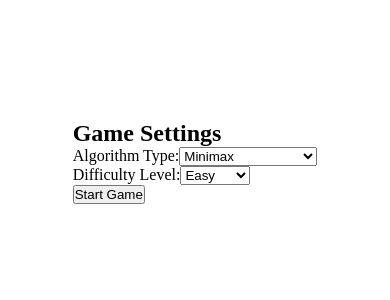
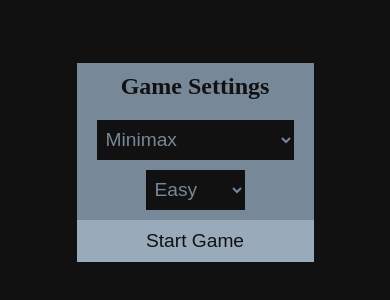
Before and after one commit to sherif3hassan/Connect-four, a React (Vite) app in the folder Frontend/: page / in a window 390 px wide. Shown: the part 260-560 px from the top of the page. Built offline with nearby package versions, Linux system fonts and the light colour scheme.

Commit message:
Fix mobile responsivness + more flexbox

```diff
--- a/Frontend/src/GameBoard.jsx
+++ b/Frontend/src/GameBoard.jsx
@@ -1,4 +1,3 @@
-import React, { useState } from "react";
 import "./css/boardStyle.css";
 import Piece from "./Piece";
 import { useEffect } from "react";
@@ -22,10 +21,21 @@ async function getBoard() {
 function GameBoard() {
   const navigate = useNavigate();
   const { board, setBoard, playNextMove } = useGameContext();
+
+  async function handleReset() {
+    const response = await fetch(`http://localhost:8000/reset/`, {
+      method: "POST",
+      headers: {
+        "Content-Type": "application/json",
+      },
+    });
+    const data = await response.json();
+    setBoard(data.board);
+  }
+
   useEffect(() => {
     handleReset();
     getBoard().then((board) => {
-      console.log(board);
       if (board) {
         setBoard(board);
       }
@@ -38,16 +48,6 @@ function GameBoard() {
         setBoard(board);
       }
     });
-  }
-  async function handleReset() {
-    const response = await fetch(`http://localhost:8000/reset/`, {
-      method: "POST",
-      headers: {
-        "Content-Type": "application/json",
-      },
-    });
-    const data = await response.json();
-    setBoard(data.board);
   }
   function handleBack() {
     navigate("/");
@@ -62,7 +62,7 @@ function GameBoard() {
         const turn = getTurnPlayer(piece);
         if (piece !== 0) {
           Pieces.push(
-            <Piece key={i * 7 + j} x={j * 120 + 15} y={i * 108} turn={turn} />
+            <Piece key={i * 7 + j} x={j} y={i} turn={turn} />
           );
         }
       }
@@ -71,19 +71,19 @@ function GameBoard() {
 
   return (
     <>
-      <div className='board-container'>
-        <div className='piece-container'>
-          <div className='board'></div>
+      <div className="board-container">
+        <div className="piece-container">
+          <div className="board"></div>
           {Pieces}
         </div>
-        <div className='button-container'>
-          <button className='backBtn' onClick={handleBack}>
+        <div className="button-container">
+          <button className="btn back-btn" onClick={handleBack}>
             Back
           </button>
-          <button className='nextMove' onClick={handleNextMove}>
+          <button className="btn next-btn" onClick={handleNextMove}>
             Next Move
           </button>
-          <button className='resetBtn' onClick={handleReset}>
+          <button className="btn reset-btn" onClick={handleReset}>
             Reset Board
           </button>
         </div>
--- a/Frontend/src/GameSettings.jsx
+++ b/Frontend/src/GameSettings.jsx
@@ -1,4 +1,4 @@
-import React, { useState, useCallback } from "react";
+import "./css/settingsStyle.css";
 import { difficultyConverter, getDifficulty } from "./utils";
 import { useNavigate } from "react-router-dom";
 import { useGameContext } from "./GameContext";
@@ -52,32 +52,30 @@ function GameSettings() {
     }
 
     return (
-    <div>
+        <div className="settings-container">
             <h2>Game Settings</h2>
             <div>
-        <label htmlFor='algorithmTypeSelect'>Algorithm Type:</label>
                 <select
-          id='algorithmTypeSelect'
+                    id="algorithmTypeSelect"
                     value={algorithmType}
                     onChange={handleAlgorithmTypeChange}
                 >
-          <option value='minimax'>Minimax</option>
-          <option value='alpha-beta'>Alpha-Beta Pruning</option>
+                    <option value="minimax">Minimax</option>
+                    <option value="alpha-beta">Alpha-Beta Pruning</option>
                 </select>
             </div>
             <div>
-        <label htmlFor='difficultyLevelSelect'>Difficulty Level:</label>
                 <select
-          id='difficultyLevelSelect'
+                    id="difficultyLevelSelect"
                     value={difficultyLevel}
                     onChange={handleDifficultyLevelChange}
                 >
-          <option value='easy'>Easy</option>
-          <option value='medium'>Medium</option>
-          <option value='hard'>Hard</option>
+                    <option value="easy">Easy</option>
+                    <option value="medium">Medium</option>
+                    <option value="hard">Hard</option>
                 </select>
             </div>
-      <button onClick={handleStartGameClick}>Start Game</button>
+            <button className="btn start-btn" onClick={handleStartGameClick}>Start Game</button>
         </div>
     );
 }
--- a/Frontend/src/Piece.jsx
+++ b/Frontend/src/Piece.jsx
@@ -1,14 +1,54 @@
-import React, { useEffect } from "react";
+import { useEffect } from "react";
 import "./css/pieceStyle.css";
 import { useRef } from "react";
 
+function mapXPosToPercent(x) {
+    switch (x) {
+        case 0:
+            return 1.9;
+        case 1:
+            return 15.9;
+        case 2:
+            return 29.9;
+        case 3:
+            return 43.9;
+        case 4:
+            return 57.9;
+        case 5:
+            return 71.9;
+        case 6:
+            return 86;
+        default:
+            throw new Error("Invalid x position");
+    }
+}
+
+function mapYPosToPercent(y) {
+    switch (y) {
+        case 0:
+            return 0.5;
+        case 1:
+            return 17.5;
+        case 2:
+            return 33.5;
+        case 3:
+            return 50.5;
+        case 4:
+            return 67.5;
+        case 5:
+            return 83.5;
+        default:
+            throw new Error("Invalid y position");
+    }
+}
+
 export default function Piece({ x, y, turn }) {
-  // Delay the rendering of the piece until the x and y coordinates are set
-  const pieceRef = useRef(null);
-  useEffect(() => {
-    pieceRef.current.style.left = `${x}px`;
-    pieceRef.current.style.top = `${y}px`;
-  }, [x, y]);
+    // Delay the rendering of the piece until the x and y coordinates are set
+    const pieceRef = useRef(null);
+    useEffect(() => {
+        pieceRef.current.style.left = `${mapXPosToPercent(x)}%`;
+        pieceRef.current.style.top = `${mapYPosToPercent(y)}%`;
+    }, [x, y]);
 
-  return <div ref={pieceRef} className={`piece piece-${turn}`}></div>;
+    return <div ref={pieceRef} className={`piece piece-${turn}`}></div>;
 }
--- a/Frontend/src/css/boardStyle.css
+++ b/Frontend/src/css/boardStyle.css
@@ -1,11 +1,9 @@
-
-:root{
-    --boardHeight: 640px;
+:root {
+  --boardHeight: 100%;
   --aspectRatio: 853/640;
 }
 
-
-.board{
+.board {
   background-image: url(../assets/Connect4Board.svg);
   background-repeat: no-repeat;
   background-size: auto 100%;
@@ -14,26 +12,59 @@
   position: relative;
   z-index: 2;
   background-position: center;
+  filter: invert(8%) sepia(94%) saturate(4568%) hue-rotate(214deg)
+    brightness(93%) contrast(92%);
 }
 
-.piece-container{
+.piece-container {
   aspect-ratio: var(--aspectRatio);
   height: var(--boardHeight);
   position: relative;
   z-index: 1;
 }
 
-.board-container{
+.board-container {
   width: 100%;
-    height: 100%;
+  height: 90%;
   display: flex;
   flex-direction: column;
   justify-content: center;
   align-items: center;
 }
 
-/* style the button */
-.nextMove{
+.button-container {
+  width: 80%;
+  height: 10%;
+  display: flex;
+  flex-direction: row;
+  justify-content: center;
+  align-items: center;
+}
+
+.btn {
+  padding: 10px;
+  flex: 1;
+  cursor: pointer;
+  text-align: center;
+  text-decoration: none;
+  font-size: 1.2rem;
+  border: none;
+}
+
+.reset-btn {
+  background-color: #aa1818;
+  color: white;
+}
+
+.back-btn {
+  background-color: #5e4caf;
+  color: white;
+}
+
+.next-btn {
+}
+
+.nextMove {
   padding: 15px 32px;
   text-align: center;
   text-decoration: none;
@@ -42,25 +73,16 @@
   cursor: pointer;
   width: 100%;
   height: 100%;
-    font-family: 'Roboto', sans-serif;
+  font-family: "Roboto", sans-serif;
   font-weight: bold;
   font-size: 1.5rem;
   color: white;
   background-color: #5e4caf;
   border: none;
   box-shadow: 0 9px #999;
-
 }
 
-.button-container{
-    width: 100%;
-    height: 100%;
-    display: flex;
-    flex-direction: row;
-    justify-content: center;
-    align-items: center;
-}
-.resetBtn{
+.resetBtn {
   padding: 15px 32px;
   text-align: center;
   text-decoration: none;
@@ -69,16 +91,16 @@
   cursor: pointer;
   width: 100%;
   height: 100%;
-        font-family: 'Roboto', sans-serif;
+  font-family: "Roboto", sans-serif;
   font-weight: bold;
   font-size: 1.5rem;
   color: white;
   background-color: #aa1818;
   border: none;
   box-shadow: 0 9px #999;
+}
 
-}
-.backBtn{
+.backBtn {
   padding: 15px 32px;
   text-align: center;
   text-decoration: none;
@@ -87,12 +109,11 @@
   cursor: pointer;
   width: 100%;
   height: 100%;
-        font-family: 'Roboto', sans-serif;
+  font-family: "Roboto", sans-serif;
   font-weight: bold;
   font-size: 1.5rem;
   color: white;
   background-color: #5e4caf;
   border: none;
   box-shadow: 0 9px #999;
-
 }
--- a/Frontend/src/css/index.css
+++ b/Frontend/src/css/index.css
@@ -1,14 +1,17 @@
-*{
+* {
   margin: 0;
   padding: 0;
   box-sizing: border-box;
 }
 
-body, html, #root{
+body,
+html,
+#root {
   height: 100%;
+  background-color: #111;
 }
 
-#root{
+#root {
   display: flex;
   justify-content: center;
   align-items: center;
--- a/Frontend/src/css/pieceStyle.css
+++ b/Frontend/src/css/pieceStyle.css
@@ -1,6 +1,6 @@
 .piece{
     border-radius: 50%;
-    width: 100px;
+    width: 12%;
     aspect-ratio: 1/1;
 
     position: absolute;
--- /dev/null
+++ b/Frontend/src/css/settingsStyle.css
@@ -0,0 +1,31 @@
+.settings-container {
+  display: flex;
+  flex-direction: column;
+  justify-content: center;
+  align-items: center;
+  background-color: #789;
+  gap: 10px;
+}
+
+.settings-container h2 {
+  color: #111;
+  font-size: 1.5rem;
+  padding: 10px;
+}
+
+.settings-container select {
+    height: 40px;
+    border: none;
+    outline: none;
+    font-size: 1.2rem;
+    padding: 5px;
+    margin: 0 20px;
+    background-color: #111;
+    color: #789;
+}
+
+.start-btn {
+  width: 100%;
+  background-color: #9ab;
+  color: #111;
+}
```
Also changed, not shown: Frontend/src/App.jsx (+6 -8 lines). Lines whose indentation alone changed are shown as unchanged.
